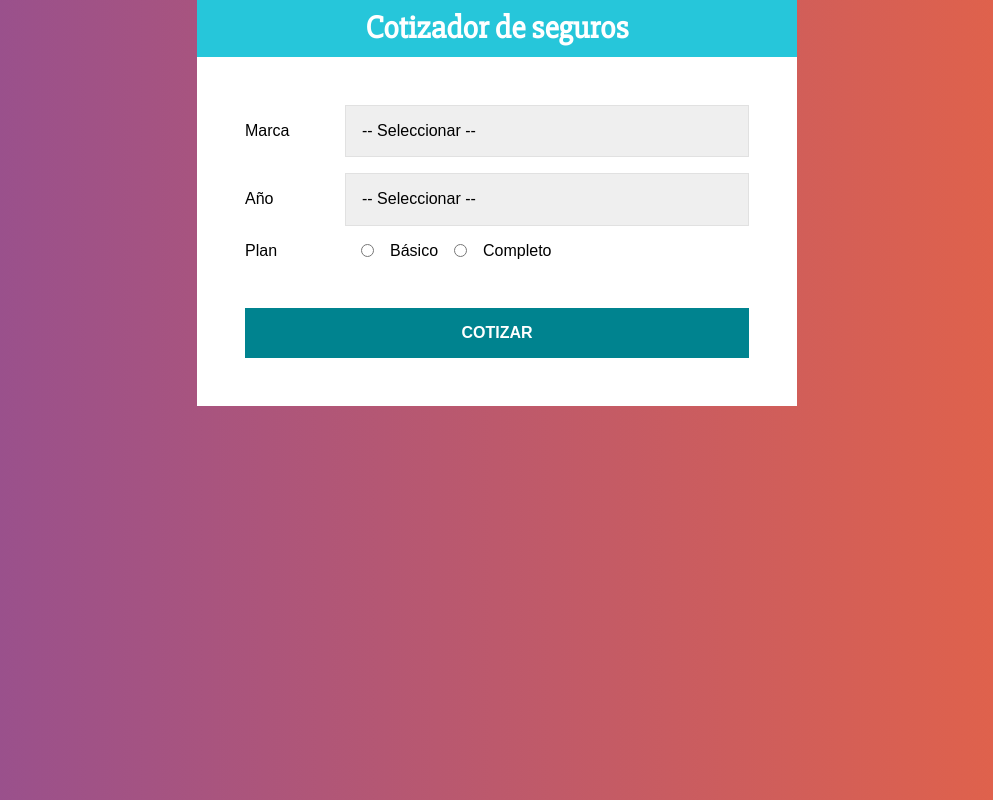
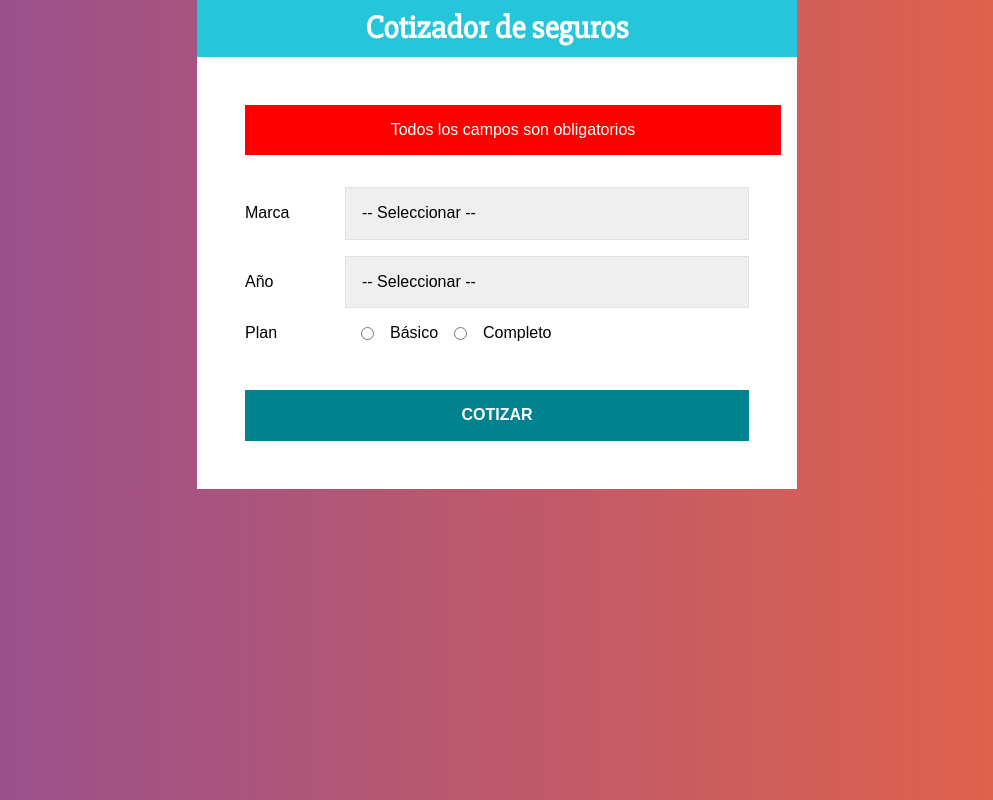
Before and after one commit to RosaIsela31/insurance-react-practices, a React (Create React App) app: page / in a window 1280 px wide. Both pictures are taken after a click on the button "COTIZAR". Shown: the whole page, without its empty margins (143-1136 px from the left). Built offline with nearby package versions, Linux system fonts and the light colour scheme.

Commit message:
adding an alert for error created with style component

```diff
--- a/src/components/Formulario.js
+++ b/src/components/Formulario.js
@@ -1,4 +1,4 @@
-import React from 'react';
+import React, { useState } from 'react';
 import styled from '@emotion/styled';
 
 const Campo = styled.div`
@@ -42,12 +42,60 @@
   }
 `;
 
+const Error = styled.div`
+  background-color:  red;
+  color: white;
+  padding: 1rem;
+  width: 100%;
+  text-align: center;
+  margin-bottom: 2rem;
+`;
+
 const Formulario = () => {
+  const [ datos, guardarDatos ] = useState({
+    marca: '',
+    year: '',
+    plan: ''
+  });
+
+  const [ error, setError ] = useState(false);
+
+  // Extraer los valores del state
+  const { marca, year, plan }  = datos;
+
+  // Leer los datos del formulario y colocarlos en el state
+  const obtenerInformacion = e => {
+    guardarDatos({
+      ...datos,
+      [e.target.name] : e.target.value
+    })
+  }
+
+  // Cuando el usuario presiona submit
+  const cotizarSeguro = e => {
+    e.preventDefault();
+
+    if(marca.trim() === '' || year.trim() === '' || plan.trim() === ''){
+      setError(true);
+      return;
+    }
+
+    setError(false);
+
+  }
+
   return (
-    <form>
+    <form
+      onSubmit={cotizarSeguro}
+    >
+    {error ? <Error>Todos los campos son obligatorios</Error> : null}
       <Campo>
         <Label>Marca</Label>
-        <Select>
+        <Select
+          name='marca'
+          value={marca}
+          onChange={obtenerInformacion}
+        >
           <option value=''>-- Seleccionar --</option>
           <option value='americano'>Americano</option>
           <option value='europeo'>Europeo</option>
@@ -56,7 +104,11 @@
       </Campo>
       <Campo>
         <Label>Año</Label>
-        <Select>
+        <Select
+          name='year'
+          value={year}
+          onChange={obtenerInformacion}
+        >
           <option value=''>-- Seleccionar --</option>
           <option value='2021'>2021</option>
           <option value='2020'>2020</option>
@@ -76,16 +128,20 @@
           type='radio'
           name='plan'
           value='basico'
+          checked={plan === 'basico'}
+          onChange={obtenerInformacion}
         /> Básico
 
         <InputRadio
           type='radio'
           name='plan'
           value='completo'
+          checked={plan === 'completo'}
+          onChange={obtenerInformacion}
         /> Completo
       </Campo>
 
-      <Boton type='button'>Cotizar</Boton>
+      <Boton type='submit'>Cotizar</Boton>
     </form>
    );
 }
```
